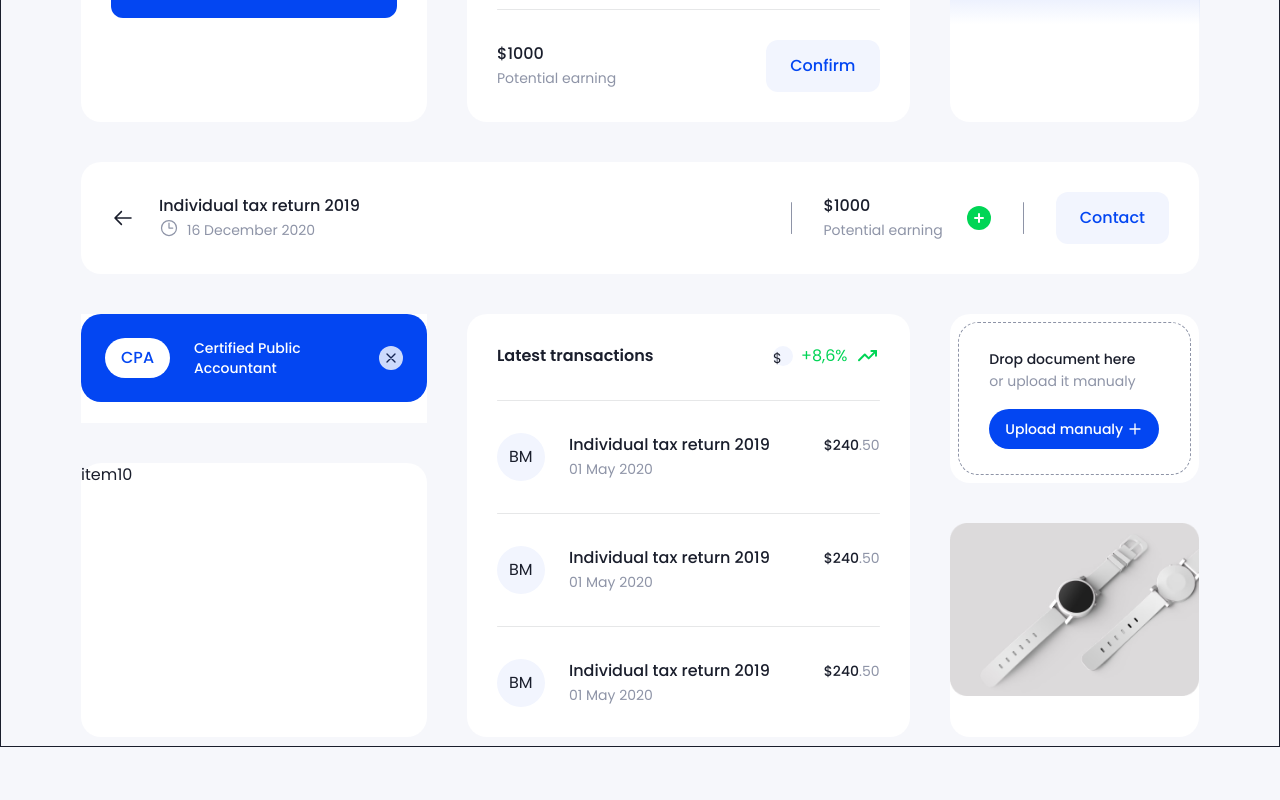
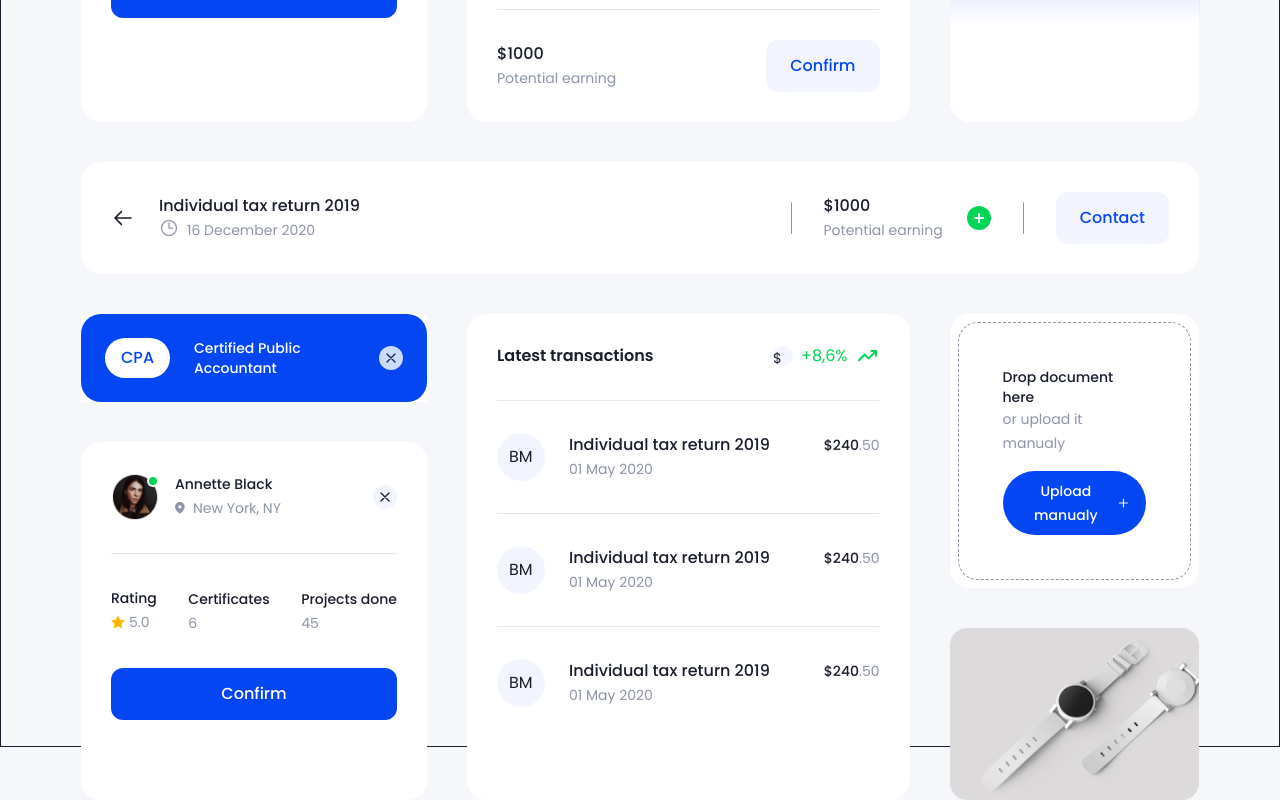
Before and after one commit to masudrahman-dev/grid-on, a React (Vite) app: page / in a window 1280 px wide. Shown: the part 713-1513 px from the top of the page. Before the commit the page ends 1460 px from the top, so only its background shows below. Built offline with nearby package versions, Linux system fonts and the light colour scheme.

Commit message:
basic design done for desktop

```diff
--- a/src/App.tsx
+++ b/src/App.tsx
@@ -20,6 +20,10 @@ import Transactions from "./components/organisms/transactions/Transactions";
 import PlusIcon from "./components/icons/plus-icon/PlusIcon";
 
 import watchImg from "../src/assets/watch.png";
+import Profile from "./components/molecules/profile/Profile";
+import LocationIcon from "./components/icons/location-icon/LocationIcon";
+import StarIcon from "./components/icons/star-icon/StarIcon";
+import Review from "./components/organisms/reviw/Review";
 
 const App = () => {
   return (
@@ -28,10 +32,10 @@ const App = () => {
         <div className="col-span-full  rounded bg-white p-base">
           <Navbar />
         </div>
-        <div className="col-span-9   row-span-1 rounded bg-white p-base ">
+        <div className="col-span-9    rounded bg-white p-base ">
           <TaxReturn />
         </div>
-        <div className="col-span-3 row-span-3      rounded bg-white ">
+        <div className="col-span-3 row-span-3     rounded bg-white ">
           <ProsMilestone />
         </div>
         <div className="col-span-4  row-span-2   rounded bg-white p-base  ">
@@ -41,25 +45,24 @@ const App = () => {
         <div className="col-span-5   row-span-2   rounded bg-white p-base  ">
           <TaxReturn2 />
         </div>
-        <div className="group col-span-full row-span-1 rounded bg-white p-base ">
+        <div className="group col-span-full  rounded bg-white p-base ">
           <TaxReturn3 />
         </div>
-        <div className="col-span-4  row-span-1  bg-white ">
+        <div className="col-span-4    bg-white ">
           <CertifiedAccountant />
         </div>
         <div className="col-span-5 row-span-4  rounded bg-white p-base ">
           <Transactions />
         </div>
         <div className="col-span-3 row-span-2  rounded bg-white p-2 ">
-          <div className=" flex h-full w-full items-center justify-center rounded border border-dashed border-gray ">
-            <div className=" ">
+          <div className=" flex h-full w-full items-center justify-center rounded border border-dashed border-gray p-11 ">
+            <div>
               <div className="pb-4">
                 <p className="text-sm font-medium">Drop document here</p>
                 <p className="text-paragraph text-gray">or upload it manualy</p>
               </div>
               <Button className="rounded-full  bg-primary px-4 py-2 text-white">
                 <span className=" text-paragraph font-medium">
-                  {" "}
                   Upload manualy
                 </span>
                 <svg
@@ -68,7 +71,7 @@ const App = () => {
                   viewBox="0 0 24 24"
                   stroke-width="1.5"
                   stroke="currentColor"
-                  className="h-5 w-5 pl-1 stroke-2 fill-white"
+                  className="h-5 w-5 fill-white stroke-2 pl-1"
                 >
                   <path
                     stroke-linecap="round"
@@ -80,9 +83,11 @@ const App = () => {
             </div>
           </div>
         </div>
-        <div className="col-span-4 row-span-3  rounded bg-white  ">item10</div>
+        <div className="col-span-4 row-span-3 rounded  bg-white p-base  ">
+          <Review />
+        </div>
         <div className="col-span-3 row-span-2  rounded bg-white  ">
-          <img className="" src={watchImg} alt="watch" />
+          <img className="w-full" src={watchImg} alt="watch" />
         </div>
       </div>
     </MainContainer>
--- /dev/null
+++ b/src/components/organisms/reviw/Review.tsx
@@ -0,0 +1,53 @@
+import React from "react";
+import StarIcon from "../../icons/star-icon/StarIcon";
+import Profile from "../../molecules/profile/Profile";
+import LocationIcon from "../../icons/location-icon/LocationIcon";
+import CrossIcon from "../../icons/cross-icon/CrossIcon";
+import Hr from "../../atoms/hr/Hr";
+import Button from "../../atoms/button/Button";
+
+const Review = () => {
+  return (
+    <div className="space-y-8">
+      <div className="flex items-center justify-between">
+        <Profile
+          title="Annette Black"
+          subtitle="New York, NY"
+          isActive={true}
+          subTitleIcon={<LocationIcon/>}
+        />
+        <button className="inline-flex items-center justify-start rounded-full bg-blue-light p-1 text-paragraph">
+          <CrossIcon className="h-4 w-4 stroke-2" />
+        </button>
+      </div>
+      <Hr />
+
+      <div className="flex  items-center justify-between">
+        <div>
+          <p className="text-paragraph font-medium">Rating</p>
+          <p className="inline-flex items-center gap-1">
+            <StarIcon />
+            <span className="text-paragraph text-gray">5.0</span>
+          </p>
+        </div>
+        <div>
+          <p className="text-paragraph font-medium">Certificates</p>
+          <p>
+            <span className="text-paragraph text-gray">6</span>
+          </p>
+        </div>
+        <div>
+          <p className="text-paragraph font-medium">Projects done</p>
+          <p>
+            <span className="text-paragraph text-gray">45</span>
+          </p>
+        </div>
+      </div>
+      <Button className="w-full bg-primary text-white hover:bg-blue-light hover:text-primary">
+        Confirm
+      </Button>
+    </div>
+  );
+};
+
+export default Review;
```
